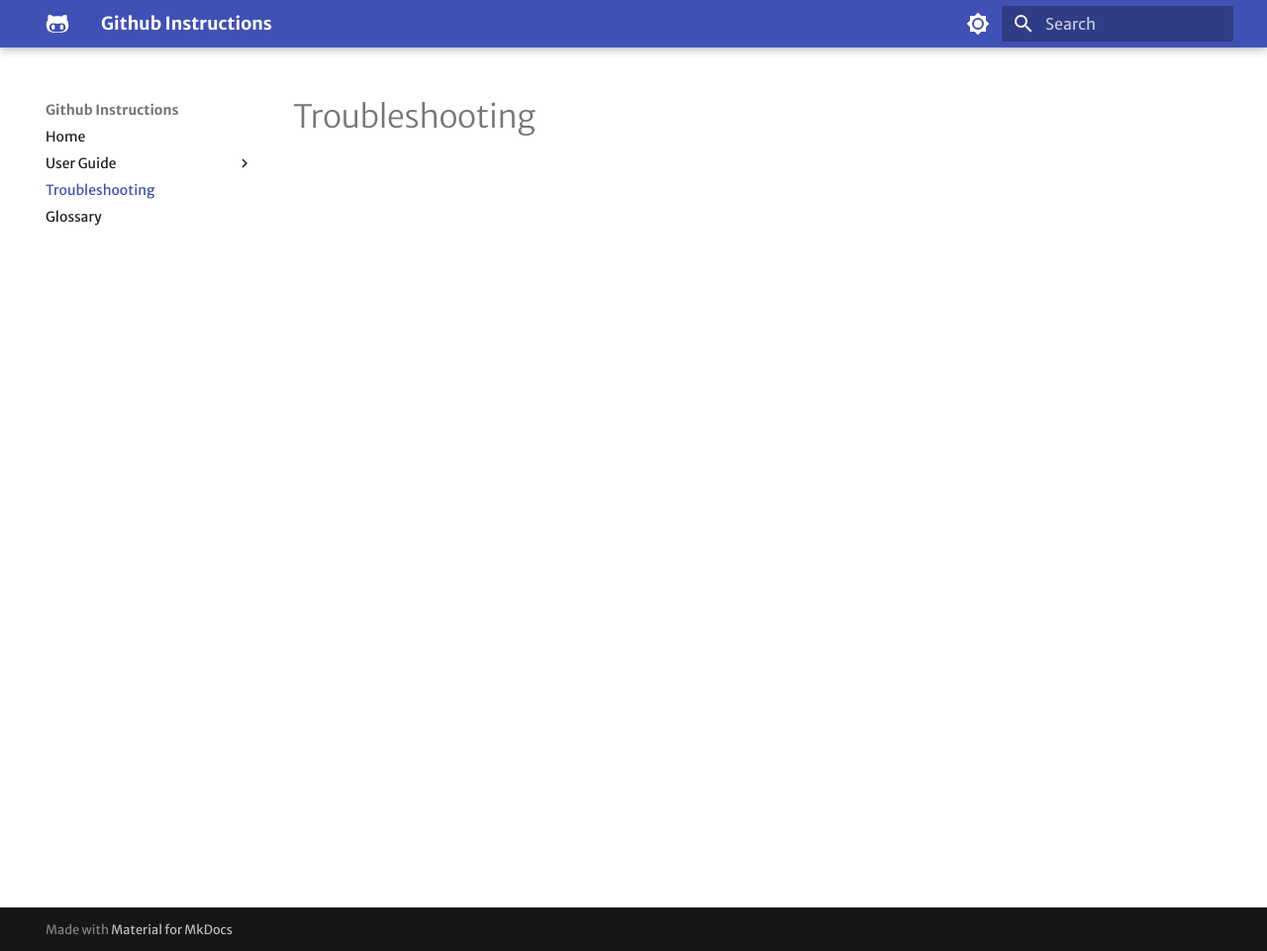
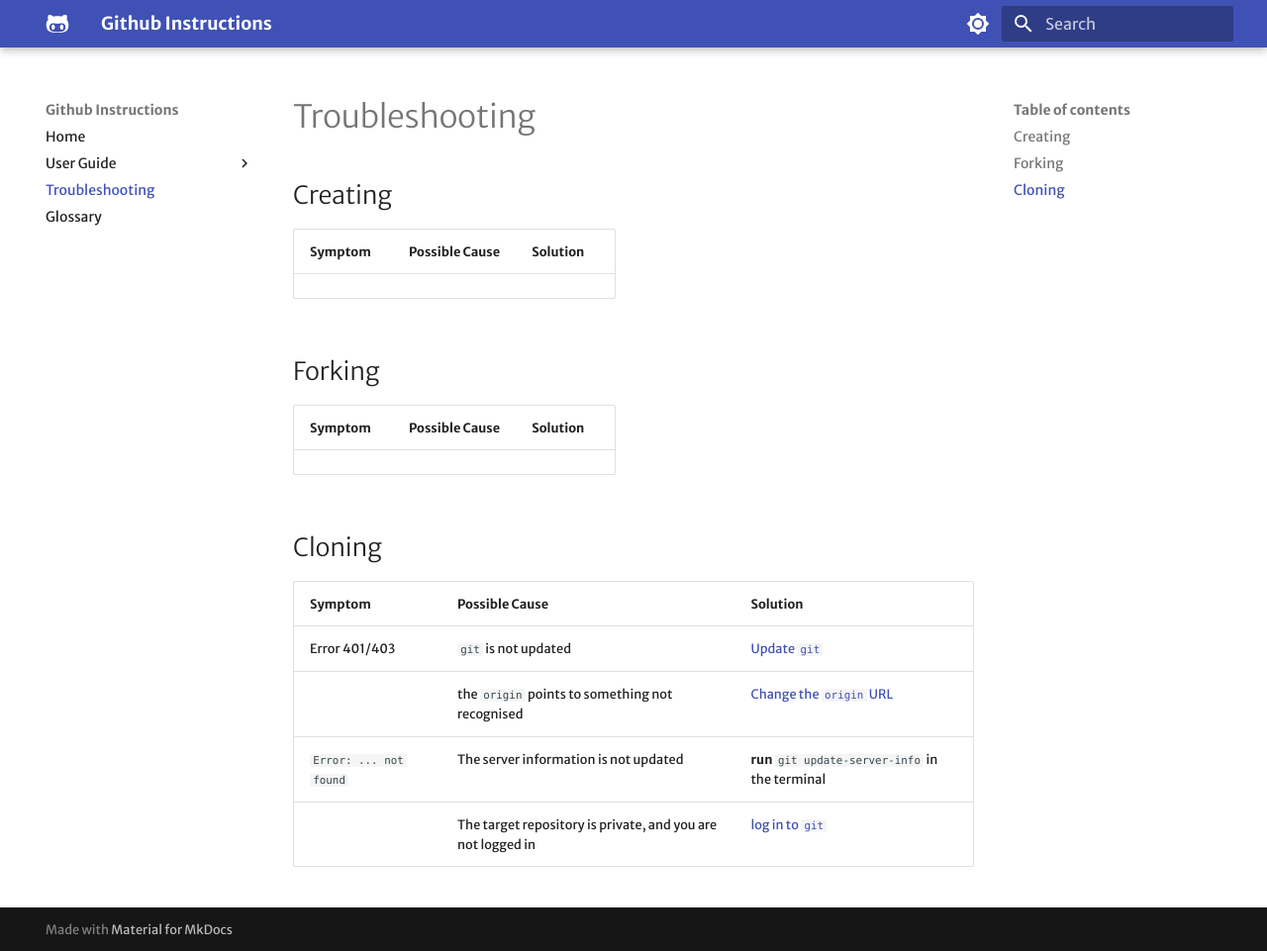
Before and after one commit to Ryan485/COMM2216-Final-Assignment, an MkDocs documentation site: the page built from docs/troubleshooting.md, in a window 1280 px wide and 961 px high. Shown: the whole window at 99% size. Built offline with MkDocs 1.6.1 and Material for MkDocs 9.7.7, drawn with Linux system fonts in a browser that asks for light colours; some web fonts are replaced.

Commit message:
add troubleshooting for cloning

```diff
--- a/docs/troubleshooting.md
+++ b/docs/troubleshooting.md
@@ -1,2 +1,23 @@
 Troubleshooting
 ==
+
+## Creating
+
+| Symptom | Possible Cause | Solution |
+|---------|----------------|----------|
+|  | | |
+
+## Forking
+
+| Symptom | Possible Cause | Solution |
+|---------|----------------|----------|
+|  | | |
+
+## Cloning
+
+| Symptom | Possible Cause | Solution |
+|---------|----------------|----------|
+| Error 401/403 | `git` is not updated | [Update `git`](https://git-scm.com/downloads)|
+| | the `origin` points to something not recognised | [Change the `origin` URL](https://git-scm.com/downloads) |
+| `Error: ... not found` | The server information is not updated | **run** `git update-server-info` in the terminal|
+| | The target repository is private, and you are not logged in | [log in to `git`](https://stackoverflow.com/questions/18935539/authenticate-with-github-using-a-token) |
```
